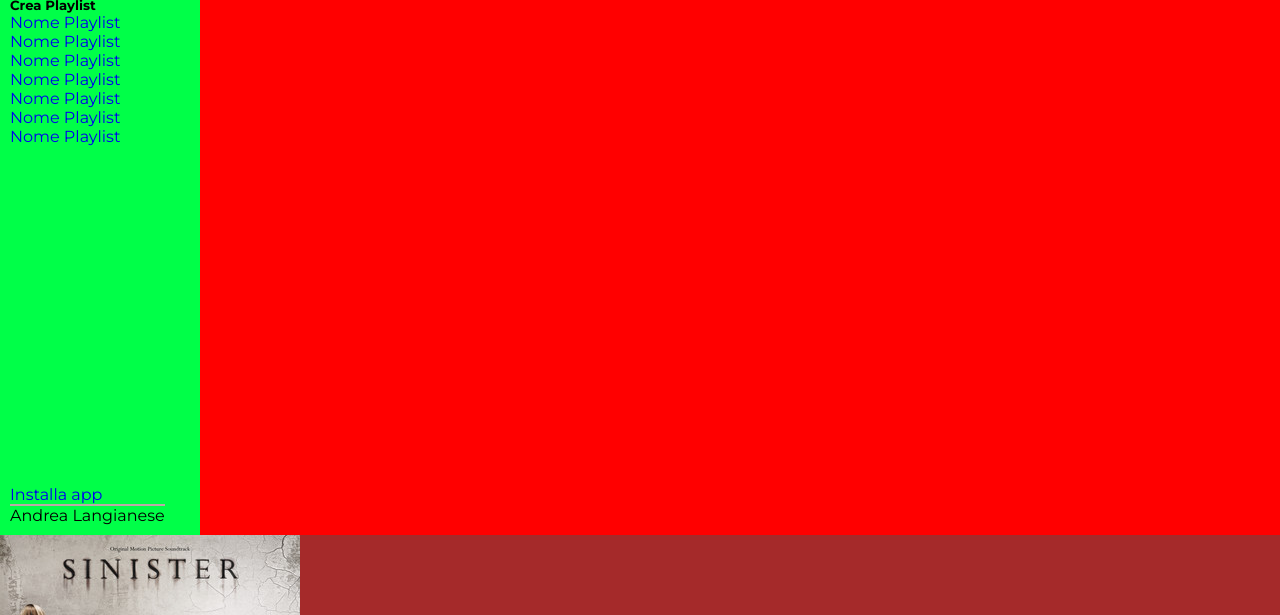
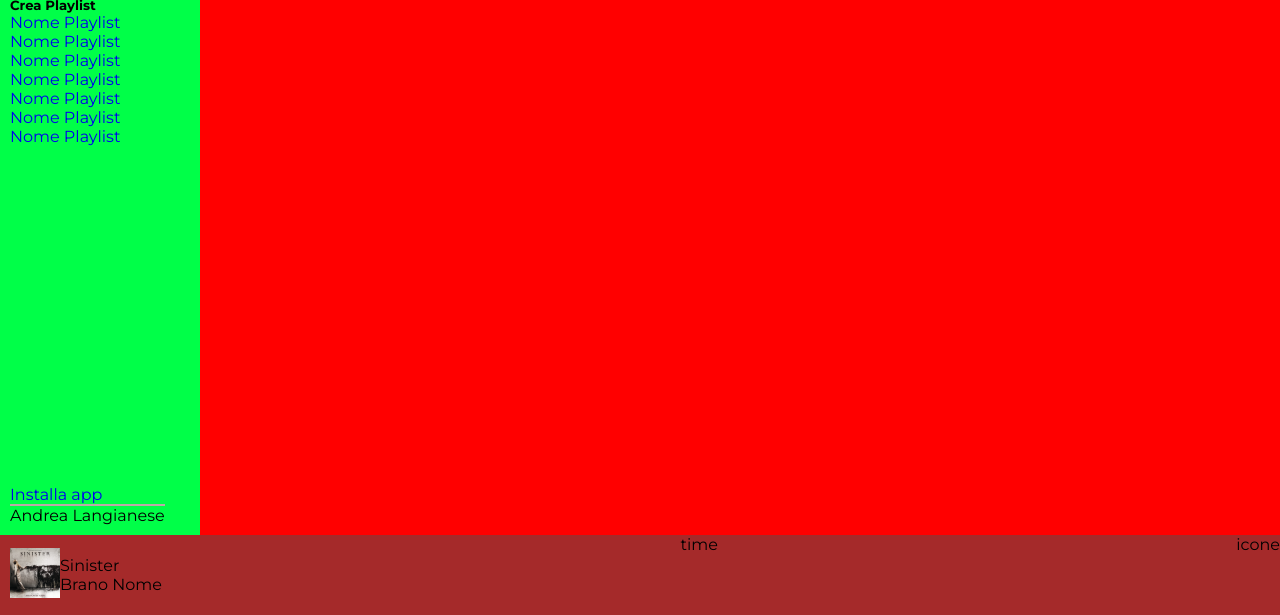
Before and after one commit to andrealangianese/html-css-spotifyweb, a plain HTML site: page index.html in a window 1280 px wide. Shown: the part 185-800 px from the top of the page. Drawn offline with Linux system fonts and the light colour scheme.

Commit message:
navbar sotto impostata

```diff
--- a/index.html
+++ b/index.html
@@ -82,21 +82,26 @@
     <!-- postazione controlli su varia musica -->
     <section class="nav-bar">
         <div class="nav-bar-sx">
-            <div class="nav-bar-sx-img">
-                <img src="./img/sinister.jpeg" alt="foto albun sinister">
+            <div>
+                <img class="nav-bar-sx-img" src="./img/sinister.jpeg" alt="foto albun sinister">
             </div>
             <div class="nav-bar-sx-description">
                 Sinister <br>Brano Nome
             </div>
-            <div>
+            <div class="nav-bar-sx-icon">
 
             </div>
         </div>
         <div class="nav-bar-center">
+            <div class="nav-bar-center-icon">
 
+            </div>
+            <div class="nav-bar-center-time">
+                time
+            </div>
         </div>
         <div class="nav-bar-dx">
-
+            icone
         </div>
     </section>
 </body>
--- a/style.css
+++ b/style.css
@@ -66,4 +66,16 @@ main {
     left: 0;
     height: 80px;
     background-color: brown;
+    display: flex;
+    justify-content: space-between;
 }
+
+.nav-bar-sx {
+    display: flex;
+    align-items: center;
+    margin-left: 10px;
+}
+
+.nav-bar-sx-img {
+    max-width: 50px;
+}
```
